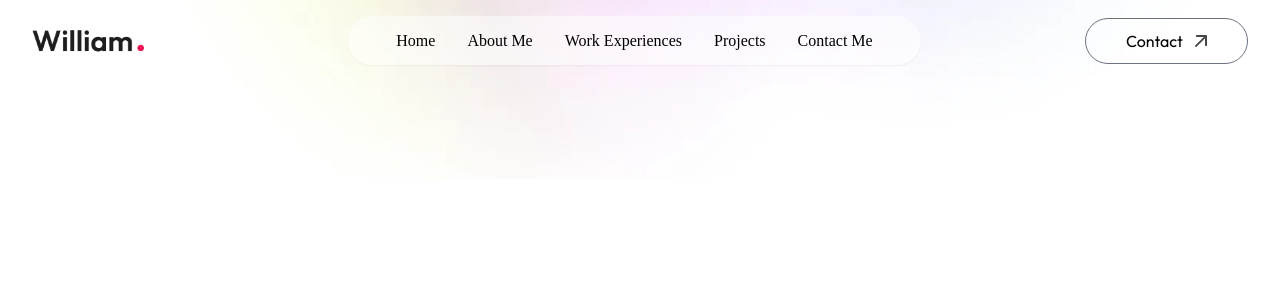
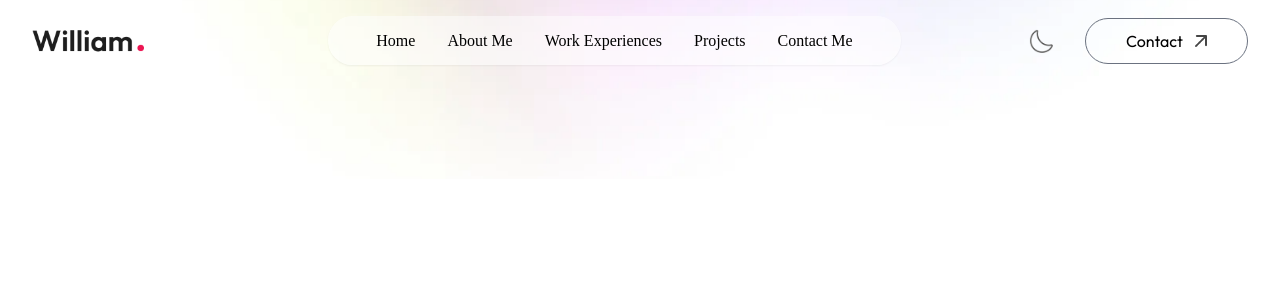
Before and after one commit to KianShirvani/Portfolio, a Next.js app: page / in a window 1280 px wide. Shown: the top 300 px of the page. Built offline with nearby package versions, Linux system fonts and the light colour scheme; a web font is replaced by a local one.

Commit message:
added moon icon

```diff
--- a/app/components/navbar.jsx
+++ b/app/components/navbar.jsx
@@ -31,7 +31,13 @@ const navbar = () => {
           </li>
         </ul>
 
-        <div>
+        <div className='flex items-center gap-4'>
+          <button>
+            <Image  src={assets.moon_icon} alt='' className='w-6'/>
+
+          </button>
+
+
           <a href="#contact" className="hidden lg:flex items-center gap-3 px-10 py-2.5 border border-gray-500 rounded-full ml-4 font-Ovo">
             <span>Contact</span>
             <Image src={assets.arrow_icon} alt="Arrow Icon" className="w-3" />
```
